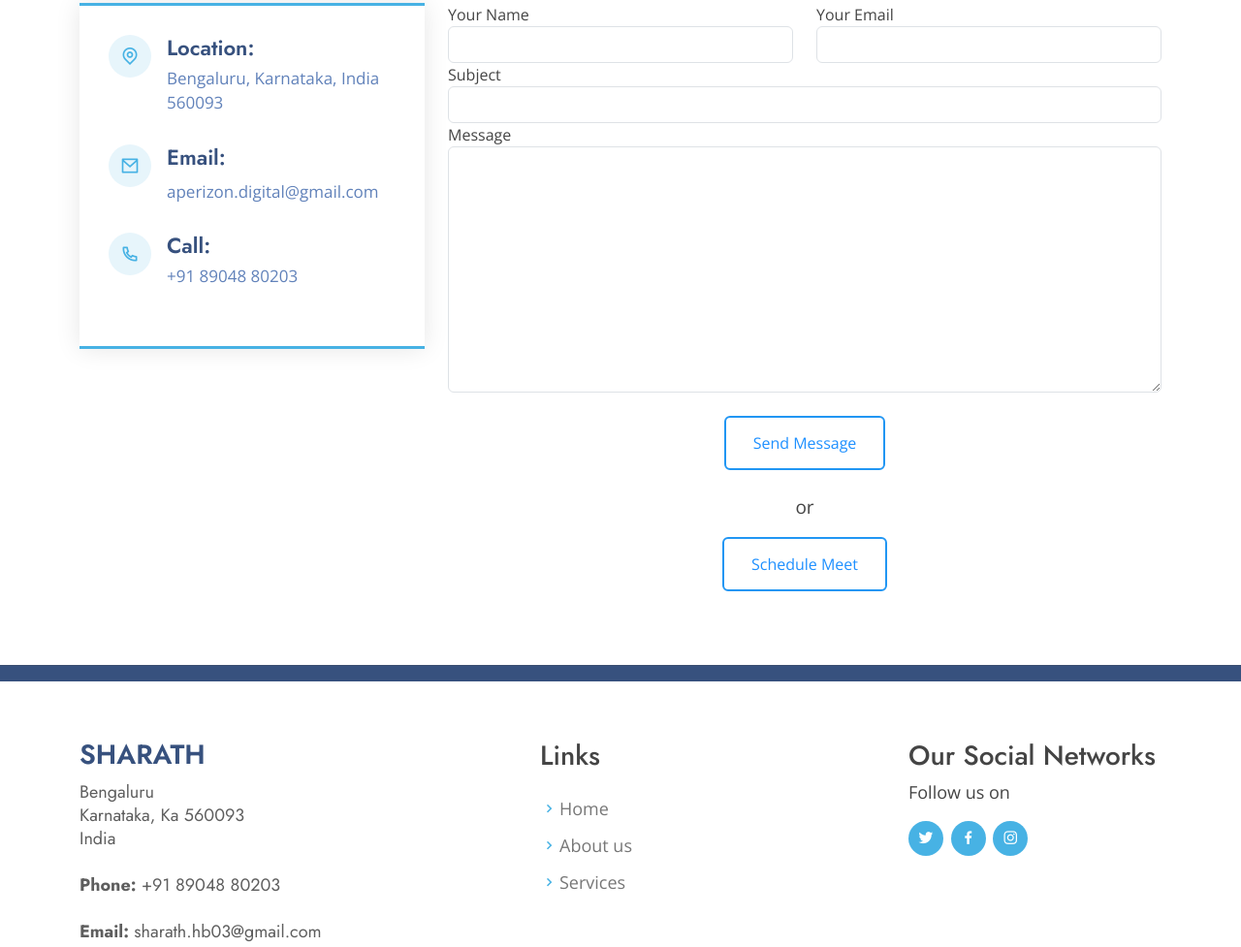
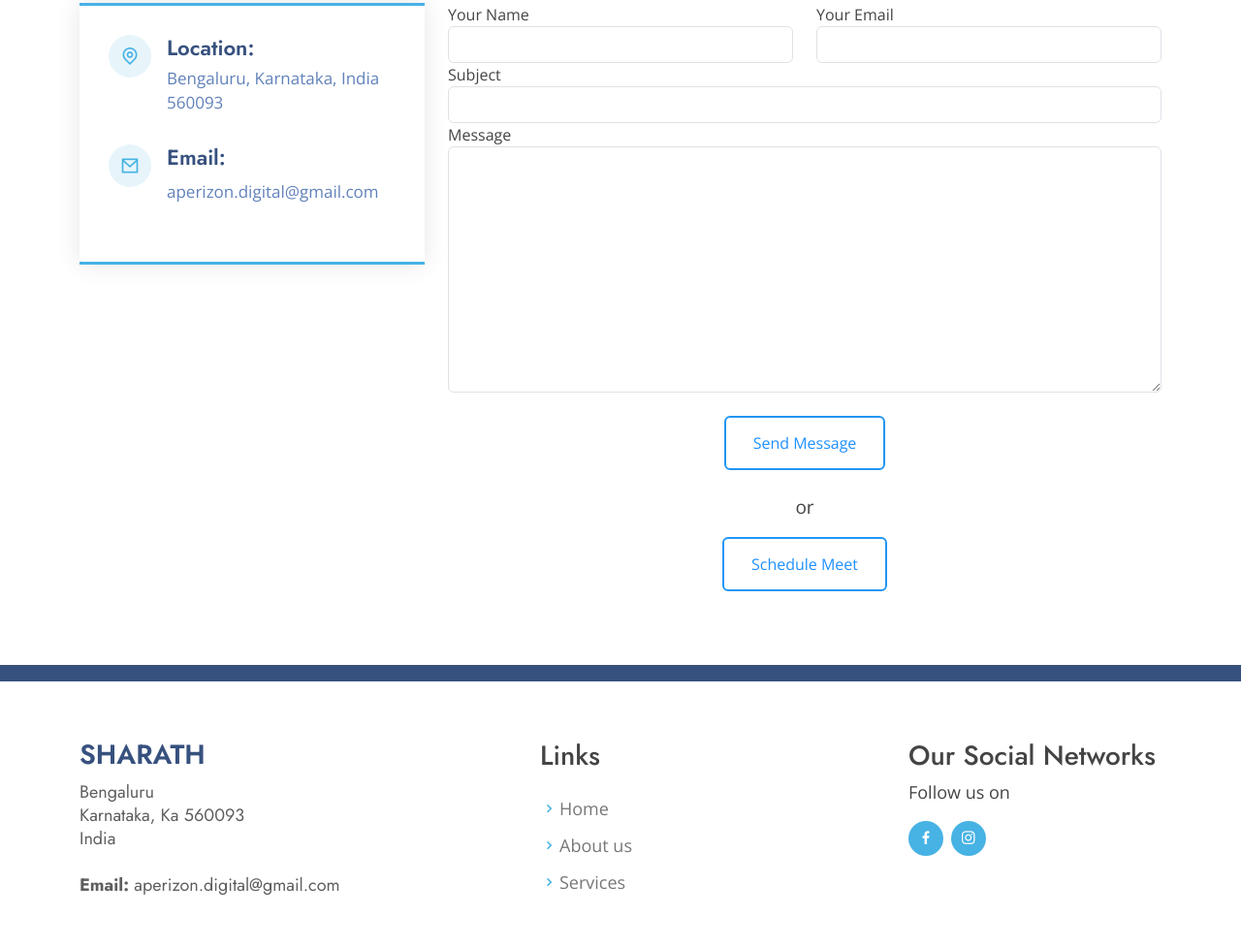
Before and after one commit to Sharath5678/Aperizon, a plain HTML site: page index.html in a window 1280 px wide. Shown: the part 4087-5064 px from the top of the page at 97% size. Drawn offline with nearby package versions, Linux system fonts and the light colour scheme.

Commit message:
Update index.html

```diff
--- a/index.html
+++ b/index.html
@@ -472,11 +472,7 @@ height="0" width="0" style="display:none;visibility:hidden"></iframe></noscript>
                 <p style="font-size: 17px;">aperizon.digital@gmail.com</p>
               </div>
 
-              <div class="phone">
-                <i class="ri-phone-line"></i>
-                <h4>Call:</h4>
-                <p style="font-size: 17px;">+91 89048 80203</p>
-              </div>
+
 
             </div>
 
@@ -536,8 +532,8 @@ height="0" width="0" style="display:none;visibility:hidden"></iframe></noscript>
                 Bengaluru <br>
                 Karnataka, Ka 560093<br>
                 India <br><br>
-                <strong>Phone:</strong> +91 89048 80203<br><br>
-                <strong>Email:</strong> sharath.hb03@gmail.com<br>
+
+                <strong>Email:</strong> aperizon.digital@gmail.com<br>
               </p>
             </div>
 
@@ -555,7 +551,7 @@ height="0" width="0" style="display:none;visibility:hidden"></iframe></noscript>
               <h3>Our Social Networks</h3>
               <p style="font-size: 18px;">Follow us on </p>
               <div class="social-links mt-3">
-                <a href="#" class="twitter"><i class="bx bxl-twitter"></i></a>
+
                 <a href="https://www.facebook.com/profile.php?id=61551879151797" class="facebook"><i class="bx bxl-facebook"></i></a>
                 <a href="https://www.instagram.com/aperizon.digital/" class="instagram"><i class="bx bxl-instagram"></i></a>
               </div>
```
